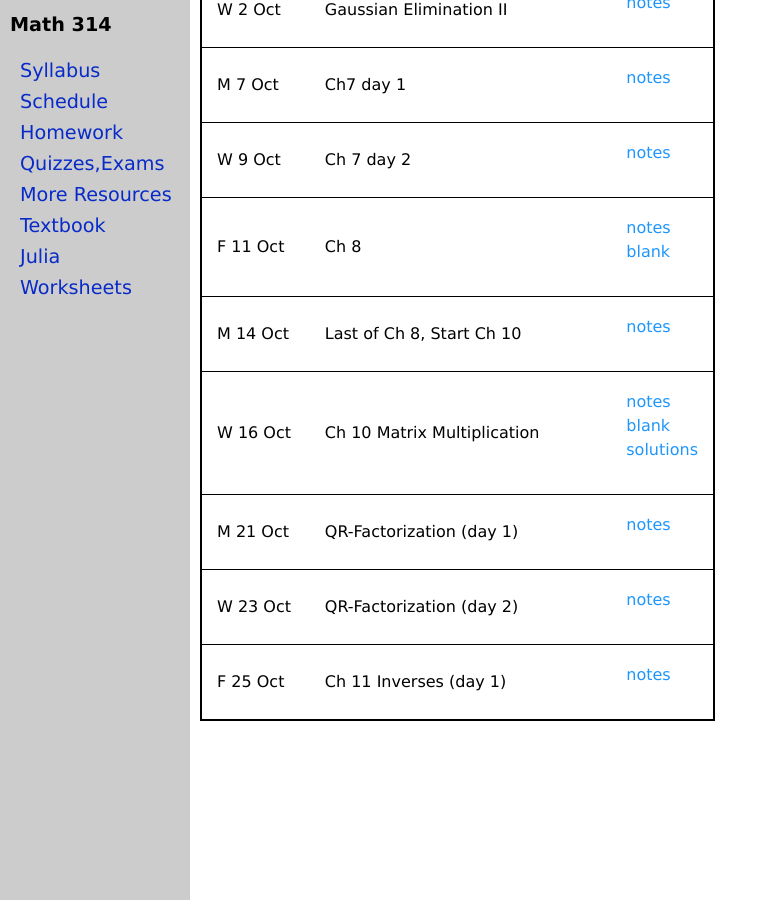
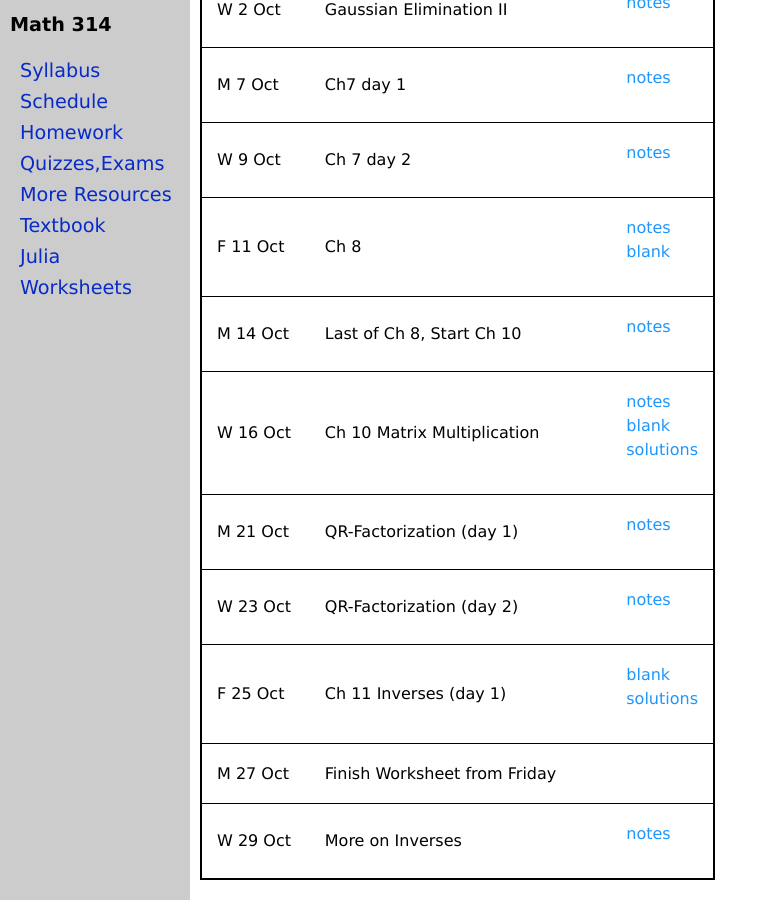
Before and after one commit to jrfaudree/LA, a Jekyll site: the page built from worksheets.md, in a window 1280 px wide and 900 px high, scrolled down 1491 px. Shown: the whole window, without its empty margins (0-767 px from the left). Built offline with Jekyll 4.4.1, drawn with Linux system fonts in a browser that asks for light colours.

Commit message:
Update worksheets.yml

```diff
--- a/_data/worksheets.yml
+++ b/_data/worksheets.yml
@@ -84,4 +84,10 @@ worksheets:
   notes: Zoom-day2.pdf
 - date: F 25 Oct
   name: Ch 11 Inverses (day 1)
-  notes: M314_Ch11-inverses-intro.pdf
+  blank: M314_Ch11-inverses-intro.pdf
+  solutions: M314_Ch11-inverses-intro-s.pdf
+- date: M 27 Oct
+  name: Finish Worksheet from Friday
+- date: W 29 Oct
+  name: More on Inverses
+  notes: Ch11-inverses.pdf
```
